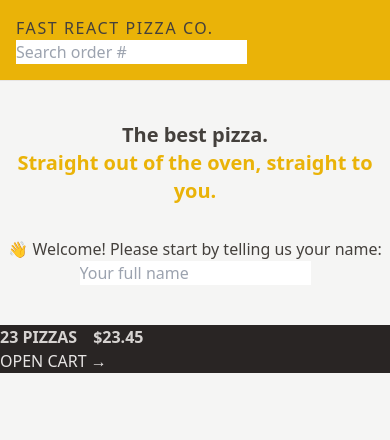
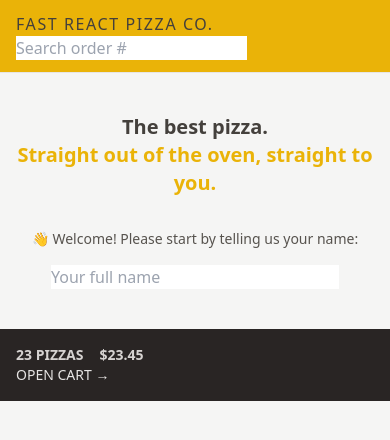
Before and after one commit to madyanes/fast-react-pizza, a React (Vite) app: page / in a window 390 px wide. Shown: the top 440 px of the page. Built offline with nearby package versions, Linux system fonts and the light colour scheme.

Commit message:
Responsive design

```diff
--- a/src/features/cart/CartOverview.jsx
+++ b/src/features/cart/CartOverview.jsx
@@ -2,8 +2,8 @@ import { Link } from 'react-router-dom'
 
 function CartOverview() {
   return (
-    <div className='bg-stone-800 uppercase text-stone-200'>
-      <p className='space-x-4 font-semibold text-stone-300'>
+    <div className='bg-stone-800 px-4 py-4 text-sm uppercase text-stone-200 sm:px-6 md:text-base'>
+      <p className='space-x-4 font-semibold text-stone-300 sm:space-x-6'>
         <span>23 pizzas</span>
         <span>$23.45</span>
       </p>
--- a/src/features/user/CreateUser.jsx
+++ b/src/features/user/CreateUser.jsx
@@ -9,13 +9,16 @@ function CreateUser() {
 
   return (
     <form onSubmit={handleSubmit}>
-      <p>👋 Welcome! Please start by telling us your name:</p>
+      <p className='mb-4 text-sm text-stone-600 md:text-base'>
+        👋 Welcome! Please start by telling us your name:
+      </p>
 
       <input
         type='text'
         placeholder='Your full name'
         value={username}
         onChange={(e) => setUsername(e.target.value)}
+        className='w-72'
       />
 
       {username !== '' && (
--- a/src/ui/Header.jsx
+++ b/src/ui/Header.jsx
@@ -4,7 +4,7 @@ import Username from '../features/user/Username'
 
 function Header() {
   return (
-    <header className='border-b border-stone-200 bg-yellow-500 p-4 uppercase'>
+    <header className='border-b border-stone-200 bg-yellow-500 px-4 py-3 uppercase sm:px-6'>
       <Link to='/' className='tracking-widest'>
         Fast React Pizza Co.
       </Link>
--- a/src/ui/Home.jsx
+++ b/src/ui/Home.jsx
@@ -2,7 +2,7 @@ import CreateUser from '../features/user/CreateUser'
 
 function Home() {
   return (
-    <div className='my-10 text-center'>
+    <div className='my-10 text-center sm:my-16'>
       <h1 className='mb-8 text-xl font-semibold'>
         The best pizza.
         <br />
```
